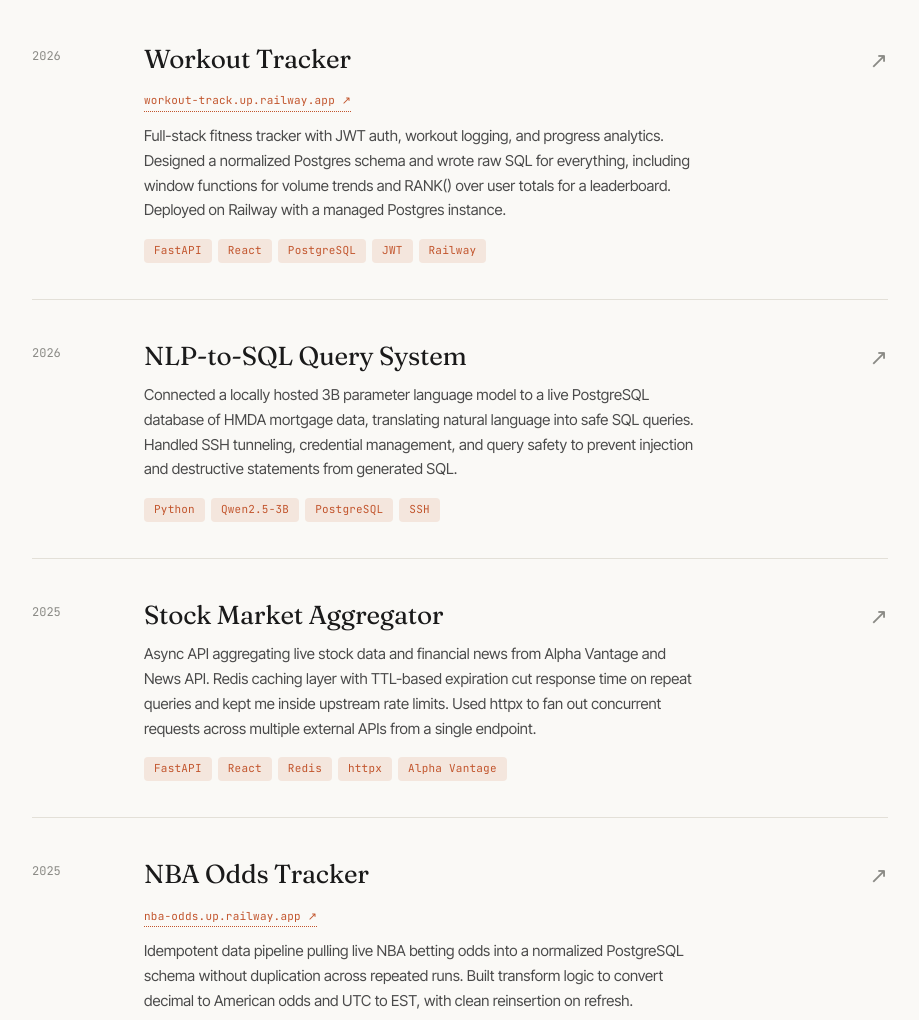
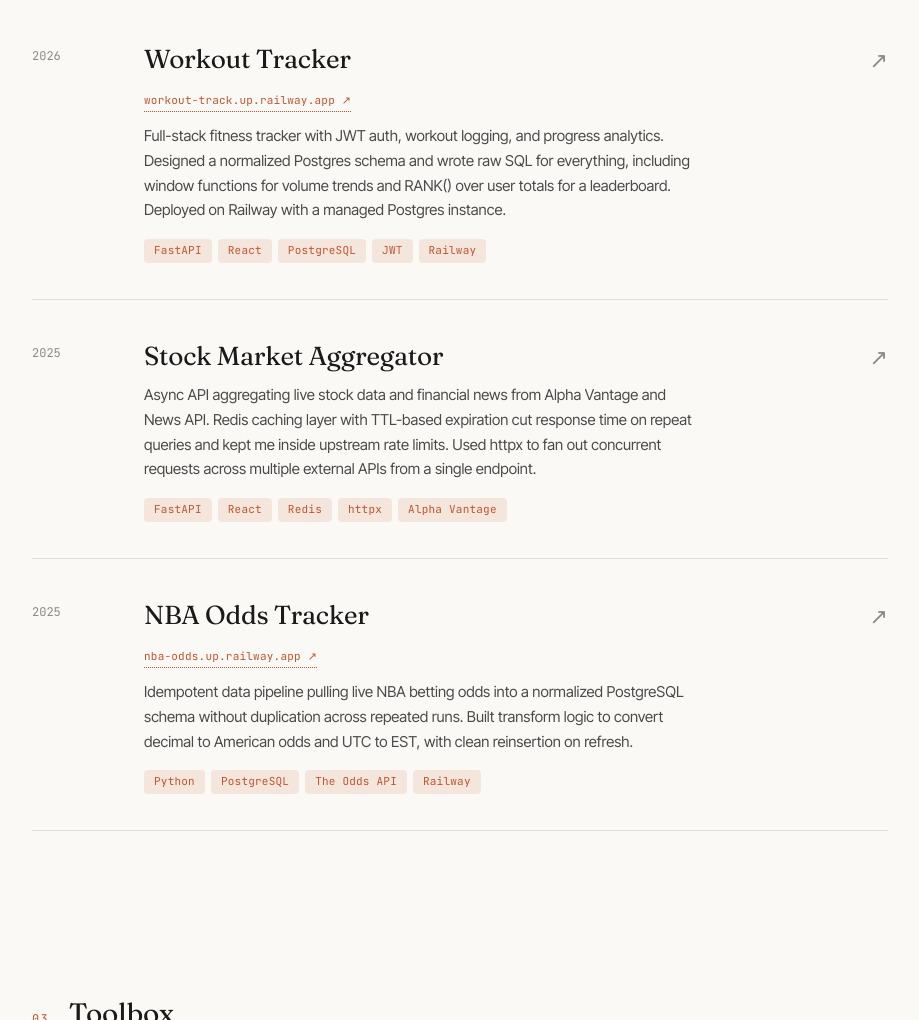
Before and after one commit to keegantu/keegantu.github.io, a plain HTML site: page index.html in a window 1280 px wide. Shown: the part 1683-2703 px from the top of the page, without its empty margins (180-1099 px from the left). Drawn offline with Linux system fonts and the light colour scheme.

Commit message:
Remove NLP-to-SQL project entry
Removed project entry for NLP-to-SQL Query System from index.html.

```diff
--- a/index.html
+++ b/index.html
@@ -476,20 +476,6 @@
         <div class="arrow">↗</div>
       </a>
 
-      <a class="project" href="https://github.com/keegantu" target="_blank" rel="noopener">
-        <div class="year">2026</div>
-        <div>
-          <div class="proj-title">NLP-to-SQL Query System</div>
-          <p class="desc">Connected a locally hosted 3B parameter language model to a live PostgreSQL database of HMDA mortgage data, translating natural language into safe SQL queries. Handled SSH tunneling, credential management, and query safety to prevent injection and destructive statements from generated SQL.</p>
-          <div class="tags">
-            <span class="tag">Python</span>
-            <span class="tag">Qwen2.5-3B</span>
-            <span class="tag">PostgreSQL</span>
-            <span class="tag">SSH</span>
-          </div>
-        </div>
-        <div class="arrow">↗</div>
-      </a>
 
       <a class="project" href="https://github.com/keegantu" target="_blank" rel="noopener">
         <div class="year">2025</div>
```
